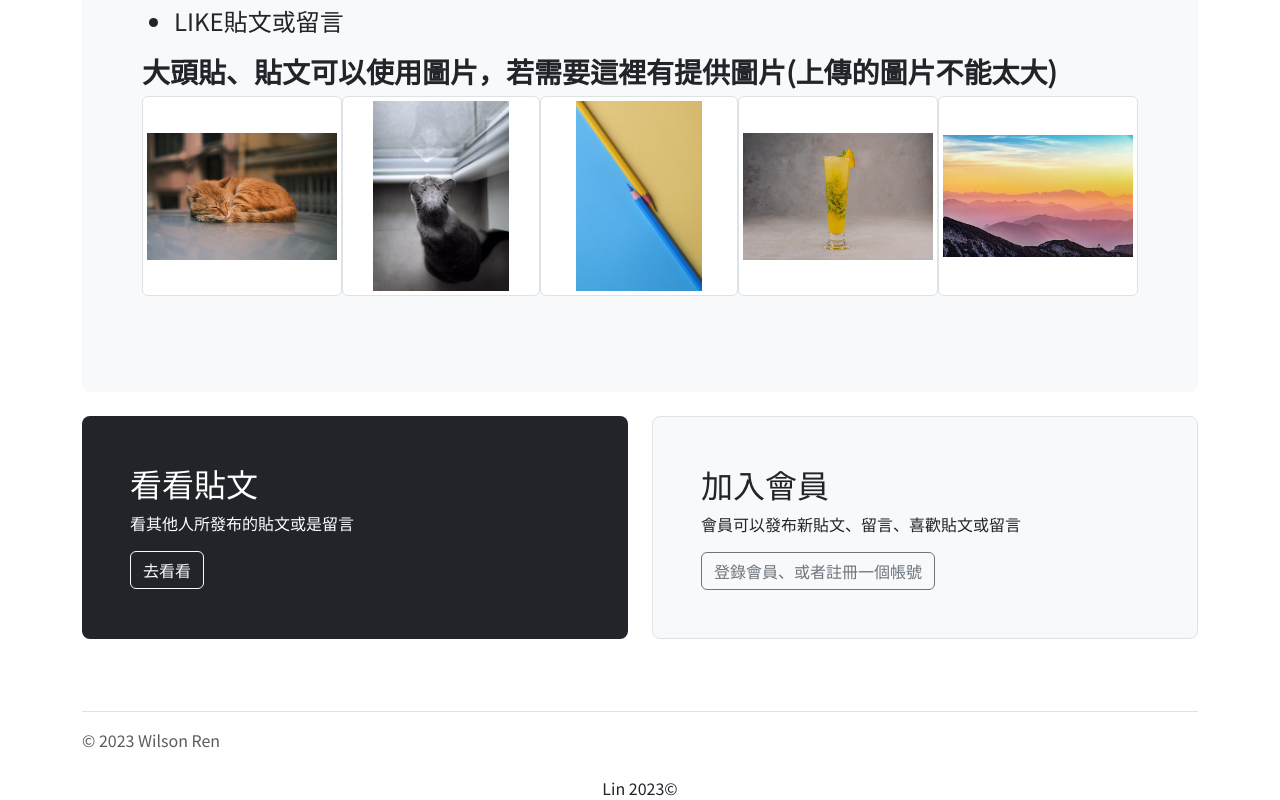
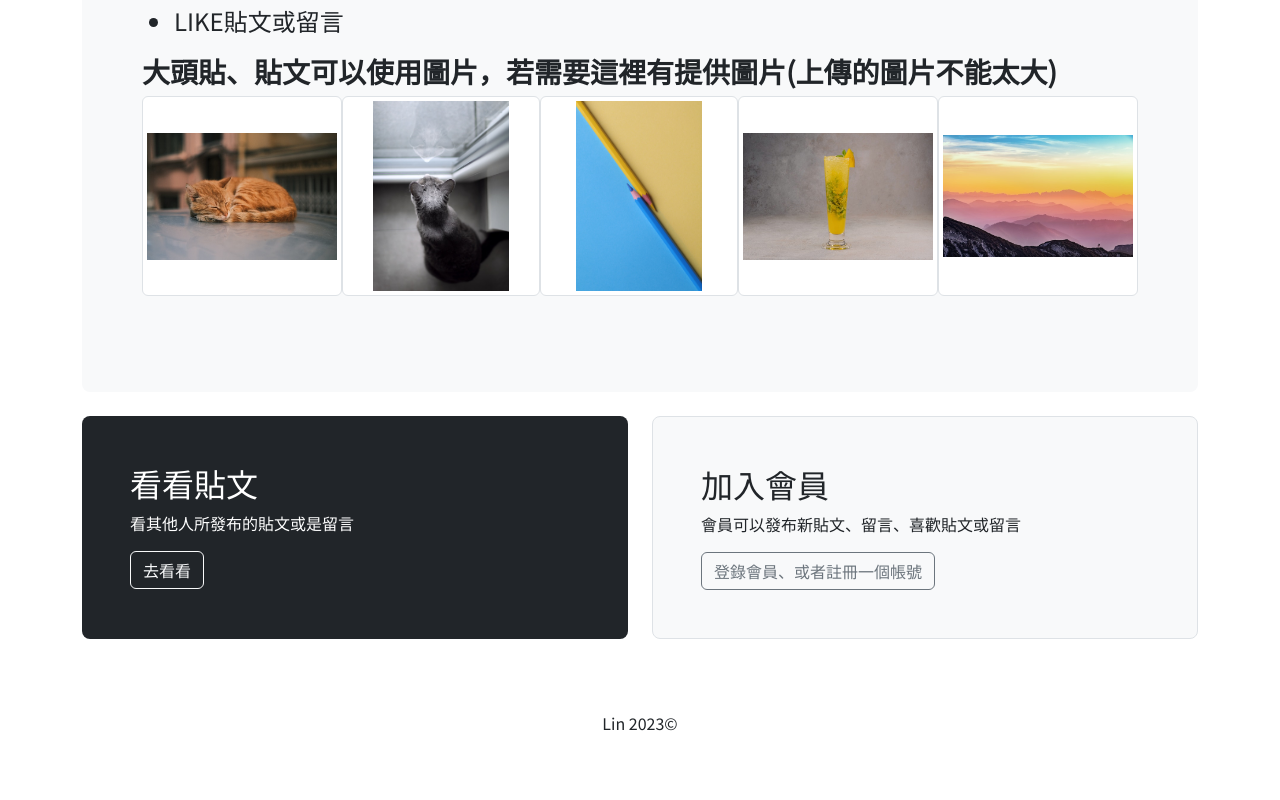
Before and after one commit to f9471206/web-project-static, a React (Create React App) app: page / in a window 1280 px wide. Shown: the part 399-1199 px from the top of the page. After the commit the page ends 1134 px from the top, so only its background shows below. Built offline with nearby package versions, Linux system fonts and the light colour scheme.

Commit message:
welcome footer

```diff
--- a/src/components/welcomepage-component.js
+++ b/src/components/welcomepage-component.js
@@ -70,10 +70,6 @@ const WelcomepageComponent = () => {
         </div>
         <br />
         <br />
-
-        <footer className="pt-3 mt-4 text-muted border-top">
-          &copy; 2023 Wilson Ren
-        </footer>
       </div>
     </main>
   );
```
